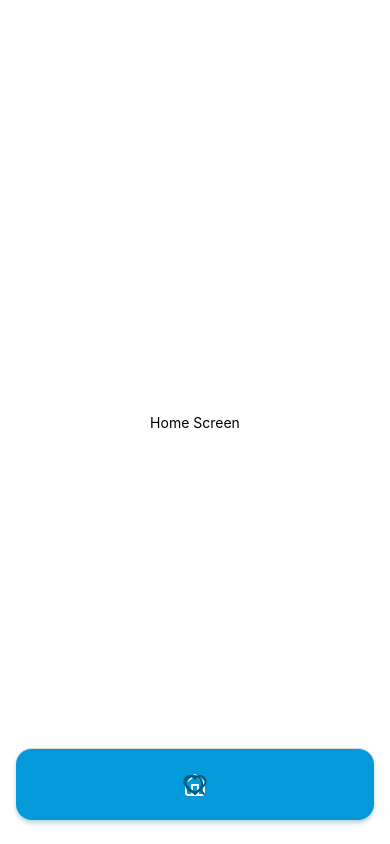
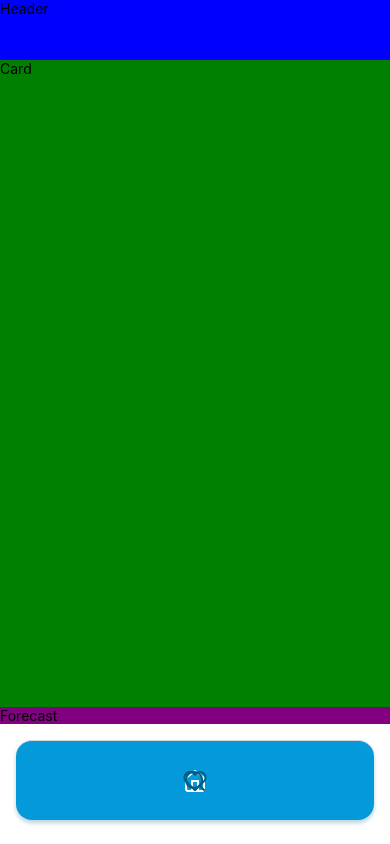
Before and after one commit to georgehossa/weather-app, a React Native app: screen /Home in a window 390 px wide. Built offline with nearby package versions, Linux system fonts and the light colour scheme.

Commit message:
feat(home): 🎨 add home layout
this add basic configuration for home layout

Fix: WEA-7

```diff
--- a/src/navigation/HomeTabNavigation.tsx
+++ b/src/navigation/HomeTabNavigation.tsx
@@ -1,6 +1,5 @@
 import { Feather } from '@expo/vector-icons';
 import { createBottomTabNavigator } from '@react-navigation/bottom-tabs';
-import { View } from 'react-native';
 
 import { HomeTabParamList } from './types';
 
@@ -14,12 +13,12 @@ const commonOptions = {
   tabBarStyle: {
     position: 'absolute',
     bottom: 24,
+    height: 80,
     marginHorizontal: 16,
     alignItems: 'center',
     justifyContent: 'center',
     backgroundColor: '#049AD9',
     borderRadius: 16,
-    height: 72,
     shadowColor: '#025C82',
     shadowOffset: {
       width: 0,
@@ -31,7 +30,7 @@ const commonOptions = {
     elevation: 6,
   },
   tabBarItemStyle: {
-    height: 72,
+    height: 80,
   },
   tabBarActiveTintColor: '#fff',
   tabBarInactiveTintColor: '#025C82',
--- a/src/screens/Home/Home.tsx
+++ b/src/screens/Home/Home.tsx
@@ -1,11 +1,44 @@
 import React from 'react';
-import { StyleSheet, Text, View } from 'react-native';
+import { StyleSheet, Text, View, Platform } from 'react-native';
+import { SafeAreaView } from 'react-native-safe-area-context';
+
+const WeatherCard = () => {
+  return (
+    <View>
+      <Text>Card</Text>
+    </View>
+  );
+};
+
+const Header = () => {
+  return (
+    <View>
+      <Text>Header</Text>
+    </View>
+  );
+};
+
+const Forecast = () => {
+  return (
+    <View>
+      <Text>Forecast</Text>
+    </View>
+  );
+};
 
 const Home = () => {
   return (
-    <View style={styles.container}>
-      <Text>Home Screen</Text>
-    </View>
+    <SafeAreaView style={styles.container}>
+      <View style={styles.headerContainer}>
+        <Header />
+      </View>
+      <View style={styles.weatherContainer}>
+        <WeatherCard />
+      </View>
+      <View style={styles.forecastContainer}>
+        <Forecast />
+      </View>
+    </SafeAreaView>
   );
 };
 
@@ -14,7 +47,22 @@ const styles = StyleSheet.create({
     flex: 1,
     backgroundColor: '#fff',
     alignItems: 'center',
-    justifyContent: 'center',
+    justifyContent: 'space-between',
+  },
+  headerContainer: {
+    width: '100%',
+    backgroundColor: 'blue',
+    height: 60,
+  },
+  weatherContainer: {
+    width: '100%',
+    flex: 3,
+    backgroundColor: 'green',
+  },
+  forecastContainer: {
+    width: '100%',
+    backgroundColor: 'purple',
+    marginBottom: Platform.OS === 'ios' ? 90 : 120,
   },
 });
 
```
